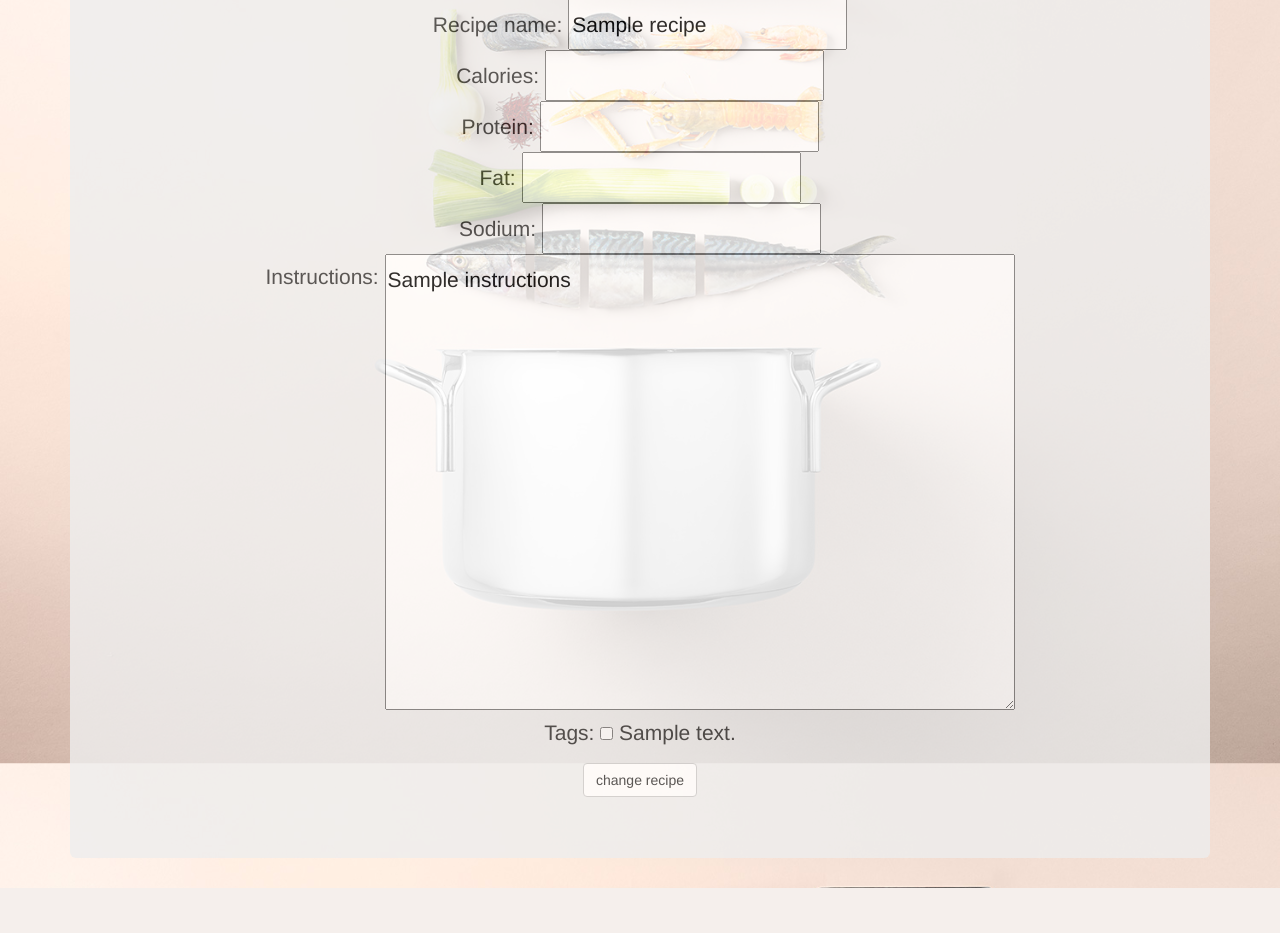
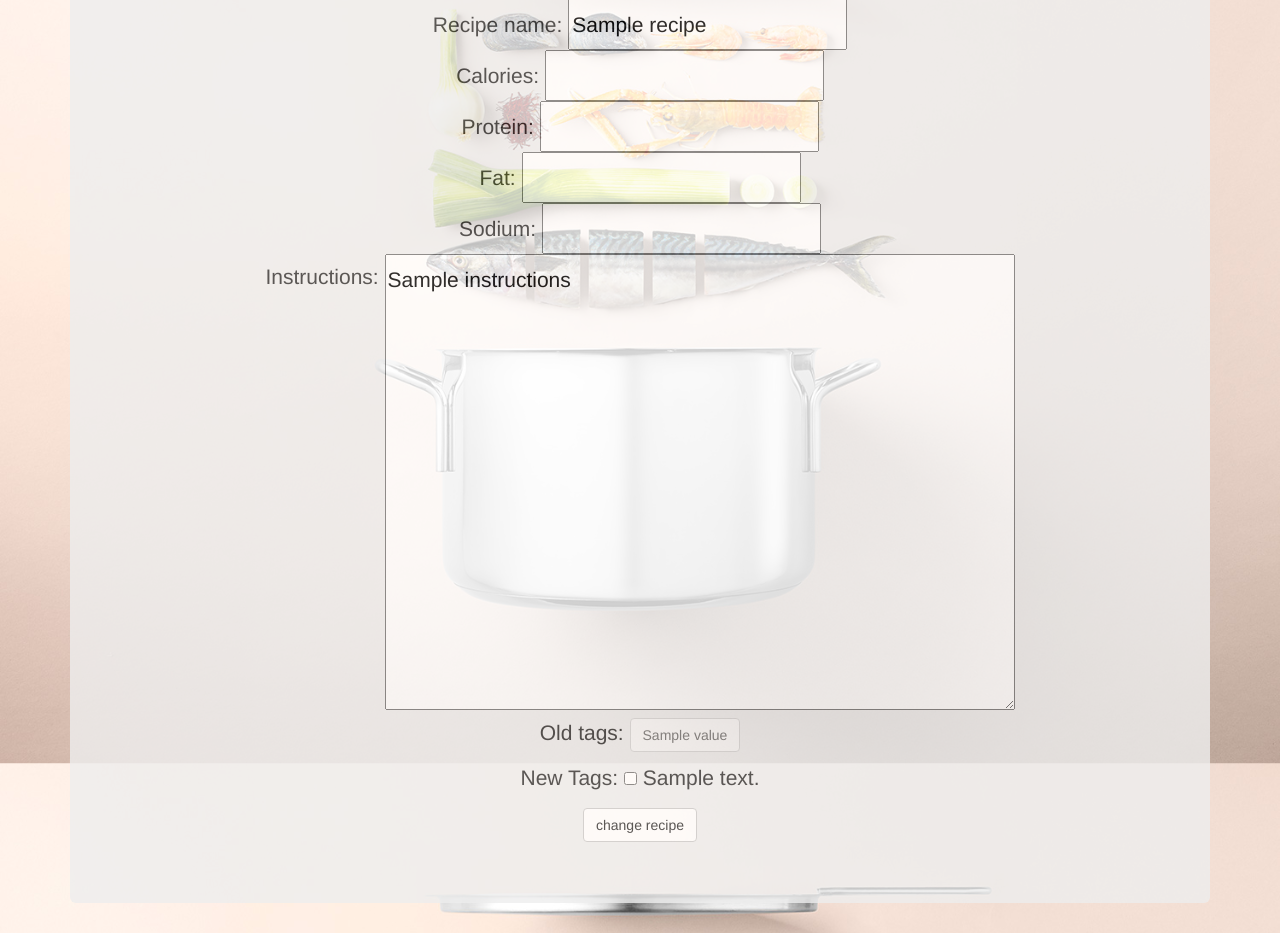
Before and after one commit to ruiqili2/MacroMaster, a Django app: template templates/change_recipe.html in a window 1280 px wide. Shown: the part 176-1109 px from the top of the page. Before the commit the page ends 1064 px from the top, so only its background shows below. Run offline with Django 3.2, Linux system fonts and the light colour scheme; tables that the repository leaves empty hold one stand-in row (values such as "Sample post"); the template is opened without the code that fills it: values that come from a table or form of the project are taken from there, most other values are stand-ins (such as "Sample title", 1, 10 or a date in 2020); data that the repository does not hold is empty; some libraries are stand-ins or nearby versions.

Commit message:
fix minor bug

```diff
--- a/polls/macro.py
+++ b/polls/macro.py
@@ -2,7 +2,7 @@ from __future__ import unicode_literals
 from schema.models import *
 from django.shortcuts import render, redirect
 
-def macro_recommend(cal, breakfast, lunch, dinner, break_table, lunch_table, dinner_tablei, request):
+def macro_recommend(cal, breakfast, lunch, dinner, break_table, lunch_table, dinner_table, request):
 	if cal == 0.0:
 		break_table += Recipes.objects.filter(calories = cal).order_by("rating")[:3]
 		break_id = [b.rid for b in break_table]
--- a/templates/change_recipe.html
+++ b/templates/change_recipe.html
@@ -20,10 +20,16 @@
 			Instructions:
 			<textarea name="message" required="required" rows="10" cols="50">{{instructions}}</textarea>
 			<br>
-			Tags:
-			{% for tag in tags %}
-                	        <input name="tag_id[]" type="checkbox" value="{{tag.id}}"> {{tag.detail}}<br>
-                        <!-- <option value="{{tag.id}}"> {{tag.detail}}</option>-->
+
+
+			Old tags:
+			{%for value in old_tags %}
+				<button class="btn btn-default disabled">{{value}}</button>
+                	{%endfor%}
+			<br>
+			New Tags:
+			{% for tag in new_tags %}
+                	        <input name="tag_id[]" type="checkbox" value="{{tag.id}}" {% if tag.detail in old_tags %} checked="checked" {% endif %}> {{tag.detail}}<br>
         	        {% endfor %}
 
 			<input class="btn btn-default" name="type" type="submit" value="change recipe">
--- a/users/views.py
+++ b/users/views.py
@@ -82,9 +82,11 @@ def go_to_change_page(request):
     recipeID = recipeID.replace("-", "")
     recipe = Recipes.objects.get(rid = recipeID)
     instructions = Recipes_detail.objects.get(r_id = recipe)
-    tags = Recipes_tag.objects.all()
+    result = contain_tag.objects.filter(r_id = recipe)
+    old_tags = [item.t_id.detail for item in result]
+    new_tags = Recipes_tag.objects.all()
 
-    return render(request, 'change_recipe.html', {'rname':rname, 'recipeID':recipeID, 'recipe' : recipe, 'instructions':instructions.instructions, 'tags': tags})
+    return render(request, 'change_recipe.html', {'rname':rname, 'recipeID':recipeID, 'recipe' : recipe, 'instructions':instructions.instructions, 'old_tags': old_tags, 'new_tags': new_tags})
 
 def change_my_recipe(request):
     rid = request.POST.get('recipeID')
```
